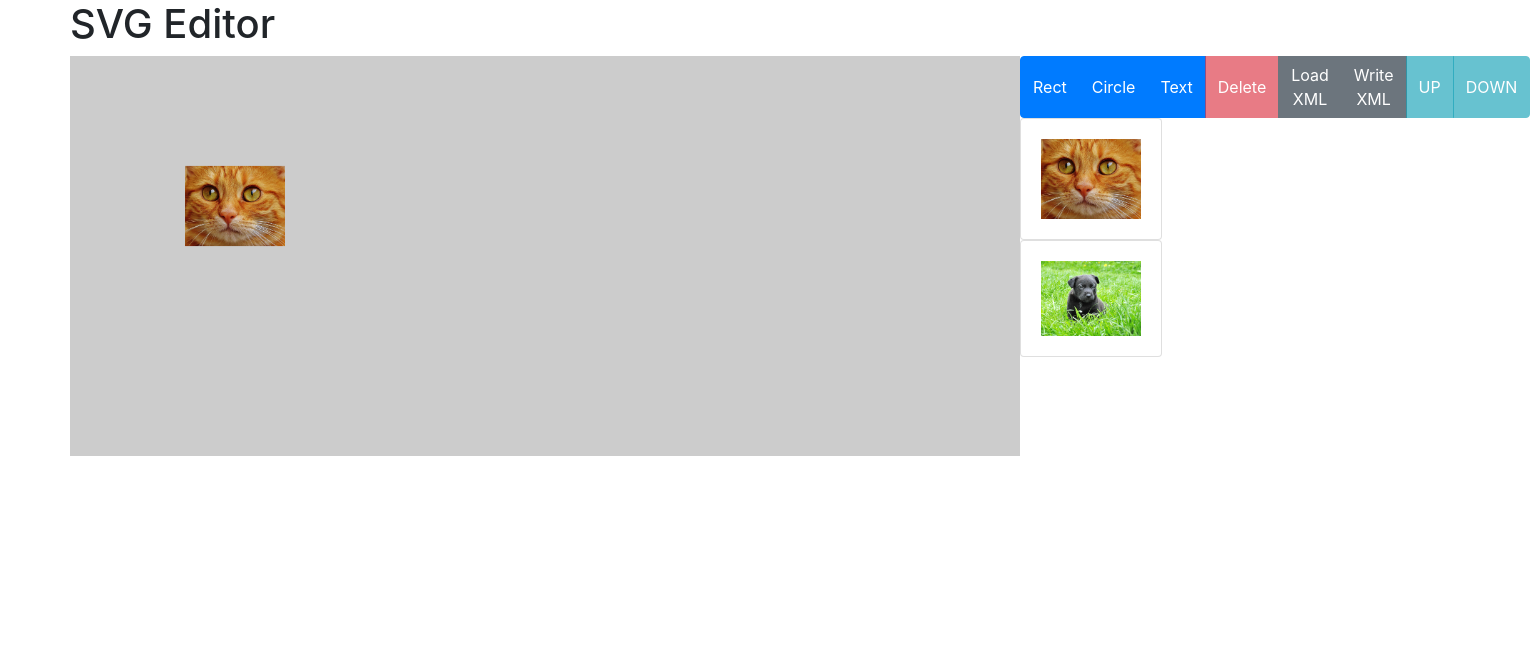
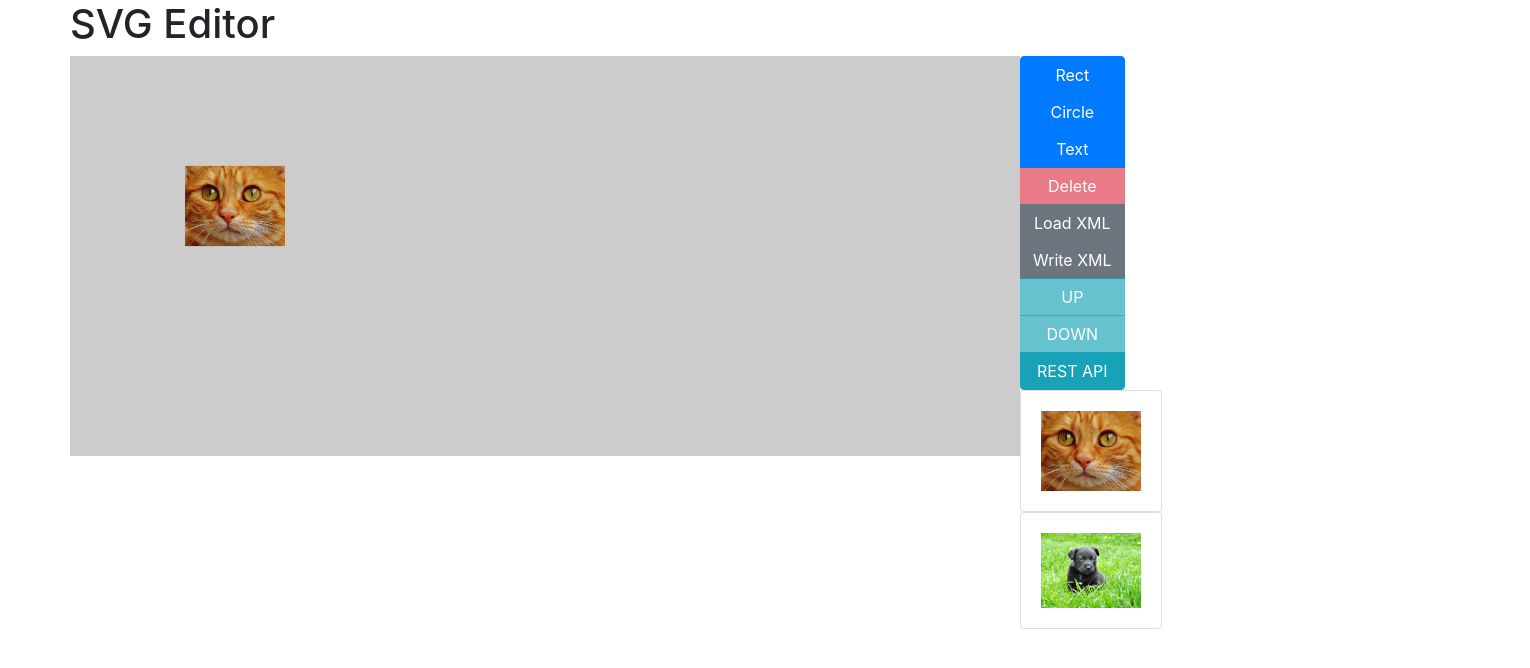
Before and after one commit to myomi/vue-sample, a Vue app: page /#/ in a window 1280 px wide. Shown: the top 668 px of the page, 1530 px wide, since content can reach past the window. Built offline with nearby package versions, Linux system fonts and the light colour scheme.

Commit message:
Added REST API sample

```diff
--- a/src/components/SVGEditor.vue
+++ b/src/components/SVGEditor.vue
@@ -14,7 +14,7 @@
       />
       <div class="col-2">
         <div class="row">
-          <div class="btn-group">
+          <div class="btn-group-vertical">
             <button class="btn btn-primary" @click="addRect">Rect</button>
             <button class="btn btn-primary" @click="addCircle">Circle</button>
             <button class="btn btn-primary" @click="addText">Text</button>
@@ -23,6 +23,7 @@
             <button class="btn btn-secondary" @click="writeXml">Write XML</button>
             <button class="btn btn-info" @click="up" :disabled="!this.shapes.some(e => e.selected)">UP</button>
             <button class="btn btn-info" @click="down" :disabled="!this.shapes.some(e => e.selected)">DOWN</button>
+            <button class="btn btn-info" @click="callRestAPI">REST API</button>
           </div>
         </div>
         <div class="row">
@@ -37,6 +38,7 @@
 </template>
 
 <script>
+import $ from 'jquery'
 import X2JS from 'x2js'
 import SVGCanvas from './SVGCanvas'
 import ModalAddText from './ModalAddText'
@@ -169,6 +171,15 @@ export default {
       const swapped = this.shapes[selectedIndex - 1]
       this.shapes.splice(selectedIndex - 1, 2, target, swapped)
     },
+    callRestAPI: function () {
+      $.ajax({
+        method: 'get',
+        url: 'http://localhost:8081/sample',
+        cache: false
+      }).done(data => {
+        alert(data.message)
+      })
+    },
     unselected: function () {
       this.shapes.forEach(e => {
         e.selected = false
```
Also changed, not shown: 1 other file (tests, documents, lock files or other folders).
